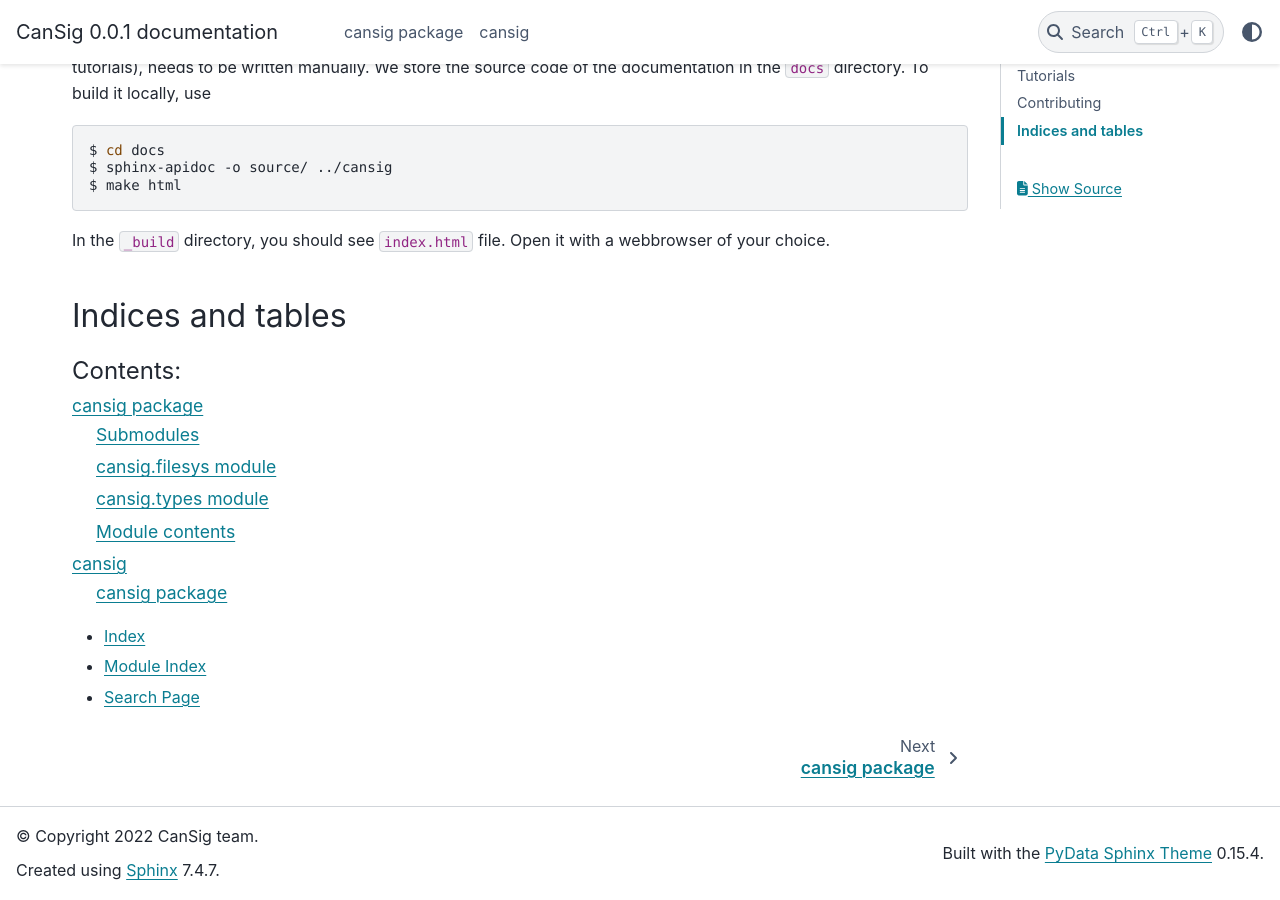
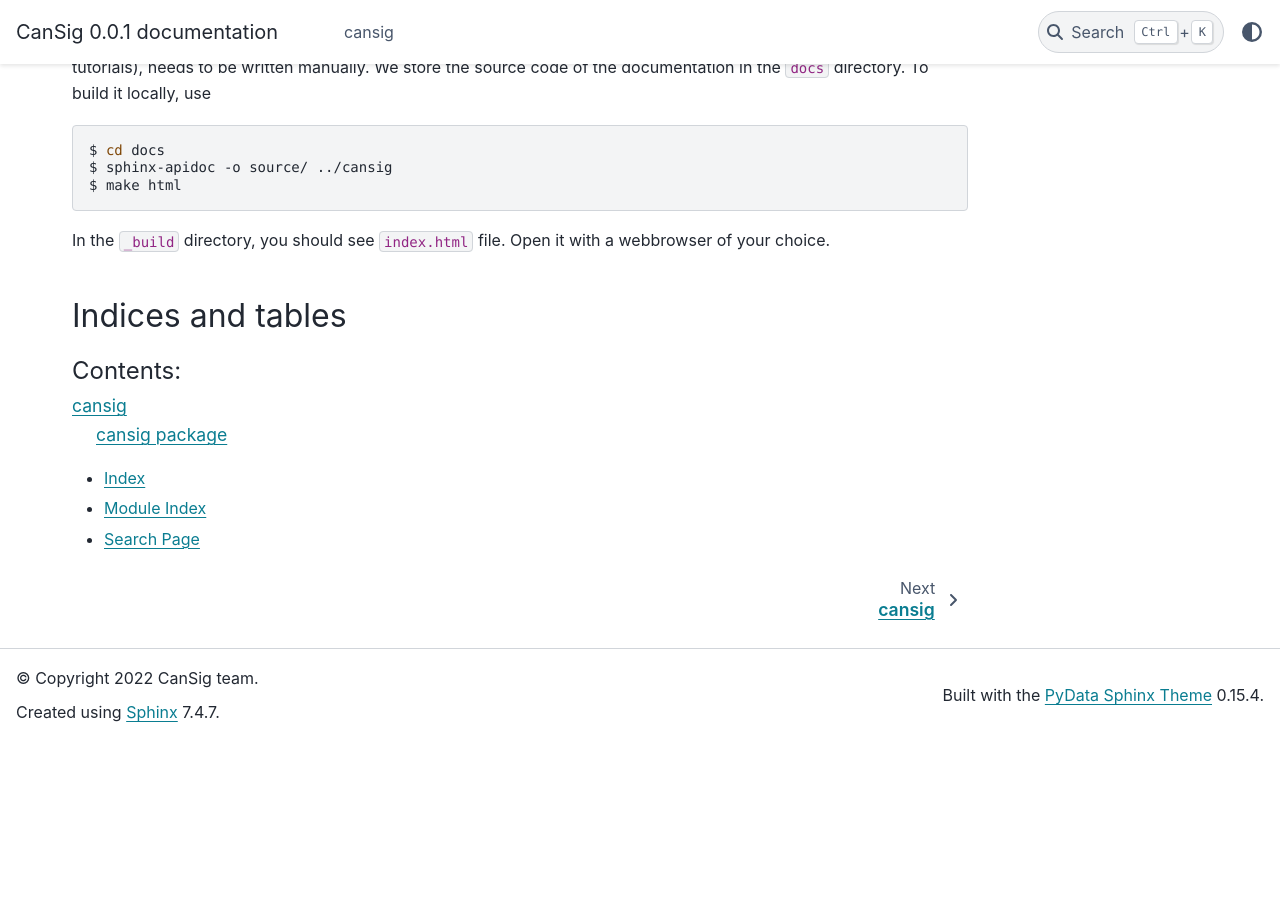
Before and after one commit to BoevaLab/CanSig, a Sphinx documentation site: the page built from docs/index.rst, in a window 1280 px wide and 900 px high, scrolled down 1790 px. Built offline with Sphinx 7.4.7 and the PyData theme 0.15.4, drawn with Linux system fonts in a browser that asks for light colours; after the commit the page ends 2532 px from its top, so only the background shows below that; some of the changed lines change nothing that is shown.

Commit message:
Adjust index.rst

```diff
--- a/docs/index.rst
+++ b/docs/index.rst
@@ -1,8 +1,3 @@
-.. CanSig documentation master file, created by
-   sphinx-quickstart on Wed Apr 20 13:39:48 2022.
-   You can adapt this file completely to your liking, but it should at least
-   contain the root `toctree` directive.
-
 CanSig: discovering cancer signatures
 =====================================
 
@@ -93,7 +88,6 @@
    :maxdepth: 2
    :caption: Contents:
 
-   source/cansig
    source/modules
 
 * :ref:`genindex`
```
